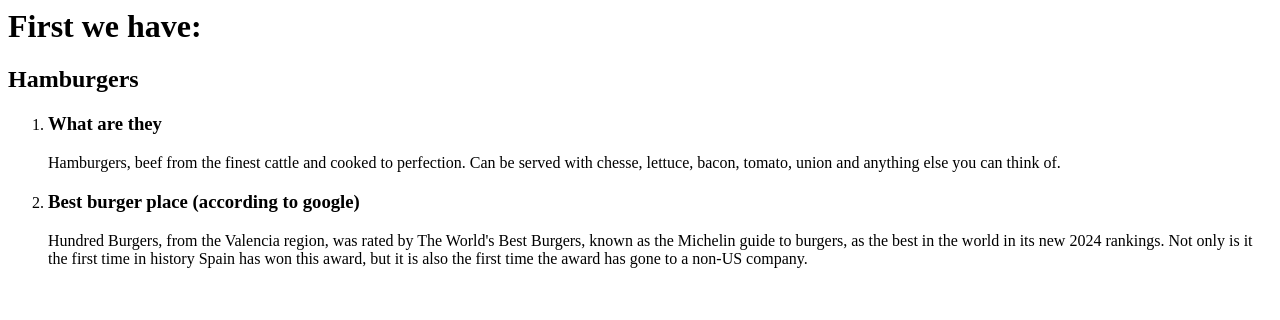
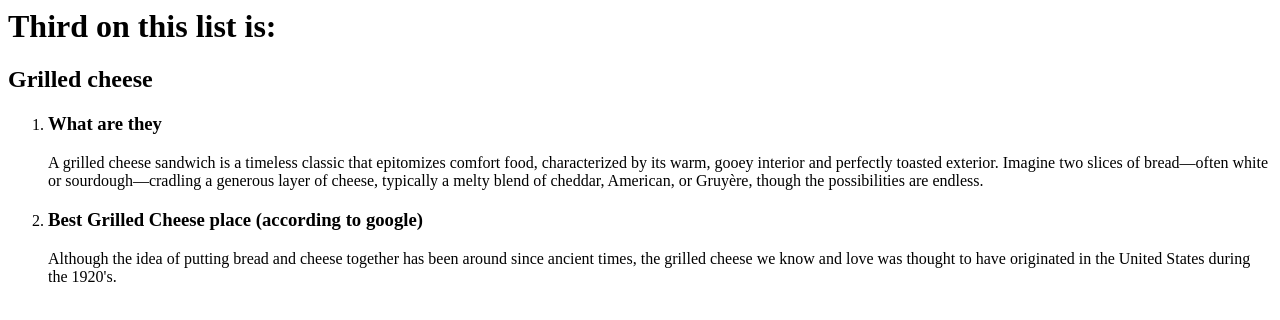
Before and after one commit to jaylenj-bit/Link-review, a plain HTML site: page chapter3.html in a window 1280 px wide. Drawn offline with Linux system fonts and the light colour scheme.

Commit message:
Update chapter3.html

```diff
--- a/chapter3.html
+++ b/chapter3.html
@@ -5,17 +5,19 @@
 
 <BODY>
 
-<H1>First we have:</H1>
-<h2>Hamburgers</h2>
+<H1>Third on this list is:</H1>
+<h2>Grilled cheese</h2>
 <ol>
   <li><h3>What are they</h3></li>
-  <p>Hamburgers, beef from the finest cattle and cooked to perfection. Can be served with chesse, lettuce,
-  bacon, tomato, union and anything else you can think of. </p>
+  <p>
+    A grilled cheese sandwich is a timeless classic that epitomizes comfort food, characterized by its warm, gooey interior and perfectly toasted exterior.
+    Imagine two slices of bread—often white or sourdough—cradling a generous layer of cheese, typically a melty blend of cheddar, American, or Gruyère, though the possibilities are endless.
+  </p>
 
-  <li><h3>Best burger place (according to google)</h3></li>
+  <li><h3>Best Grilled Cheese place (according to google)</h3></li>
   <p>
-    Hundred Burgers, from the Valencia region, was rated by The World's Best Burgers, known as the Michelin guide to burgers, as the best in the world in its new 2024 rankings.
-    Not only is it the first time in history Spain has won this award, but it is also the first time the award has gone to a non-US company.
+    Although the idea of putting bread and cheese together has been around since ancient times,
+    the grilled cheese we know and love was thought to have originated in the United States during the 1920's.
   </p>
 </ol>
 
```
